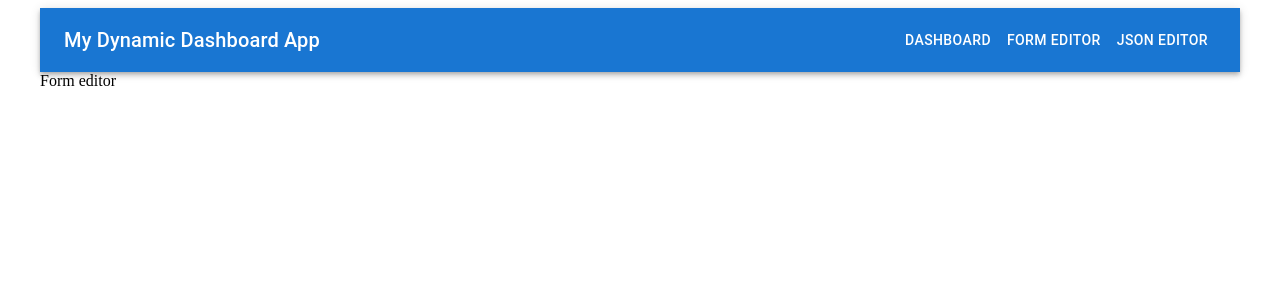
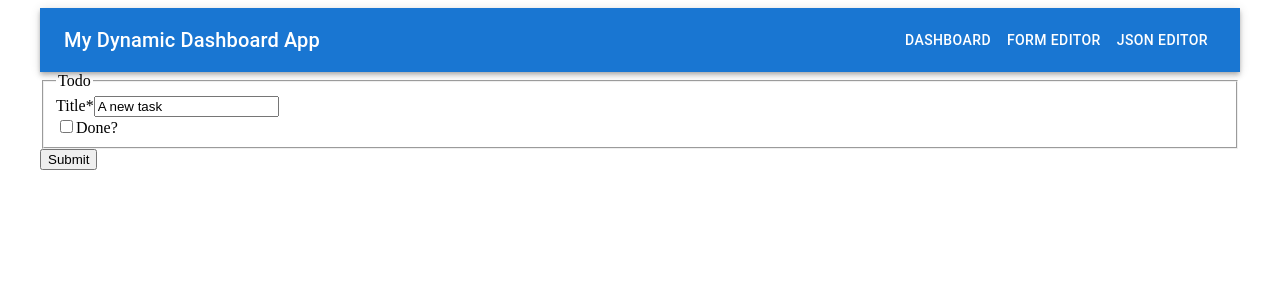
Before and after one commit to erikologic/react-dynamic-template-demo, a React (Create React App) app: page /form-editor in a window 1280 px wide. Shown: the top 300 px of the page. Built offline with nearby package versions, Linux system fonts and the light colour scheme; what @sinclair/typebox would draw is missing.

Commit message:
added rsjf

```diff
--- a/package.json
+++ b/package.json
@@ -9,6 +9,9 @@
     "@monaco-editor/react": "^4.6.0",
     "@mui/material": "^6.1.5",
     "@mui/x-charts": "^7.21.0",
+    "@rjsf/core": "^5.22.1",
+    "@rjsf/utils": "^5.22.1",
+    "@rjsf/validator-ajv8": "^5.22.1",
     "@sinclair/typebox": "^0.33.17",
     "@testing-library/jest-dom": "^5.17.0",
     "@testing-library/react": "^13.4.0",
--- a/src/pages/FormEditor.tsx
+++ b/src/pages/FormEditor.tsx
@@ -1,7 +1,29 @@
 import { FunctionComponent } from "react";
+import Form from '@rjsf/core';
+import { RJSFSchema } from '@rjsf/utils';
+import validator from '@rjsf/validator-ajv8';
 
-const FormEditor: FunctionComponent = () => {
-    return ( <div>Form editor</div> );
-}
+const schema: RJSFSchema = {
+  title: 'Todo',
+  type: 'object',
+  required: ['title'],
+  properties: {
+    title: { type: 'string', title: 'Title', default: 'A new task' },
+    done: { type: 'boolean', title: 'Done?', default: false },
+  },
+};
+
+const log = (type: any) => console.log.bind(console, type);
+
+const FormEditor: FunctionComponent = () =>
+    (
+        <Form
+          schema={schema}
+          validator={validator}
+          onChange={log('changed')}
+          onSubmit={log('submitted')}
+          onError={log('errors')}
+        />
+      );
 
 export default FormEditor;
```
Also changed, not shown: 1 other file (tests, documents, lock files or other folders).
